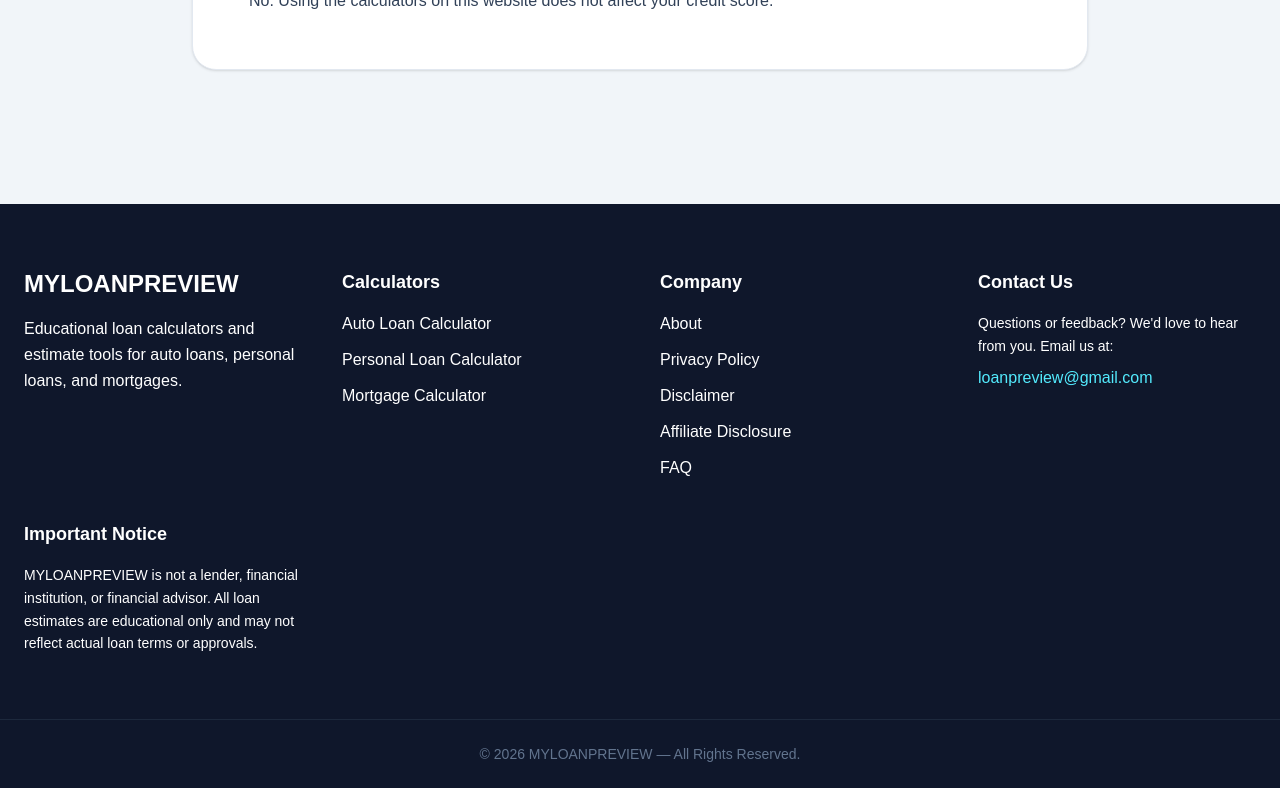
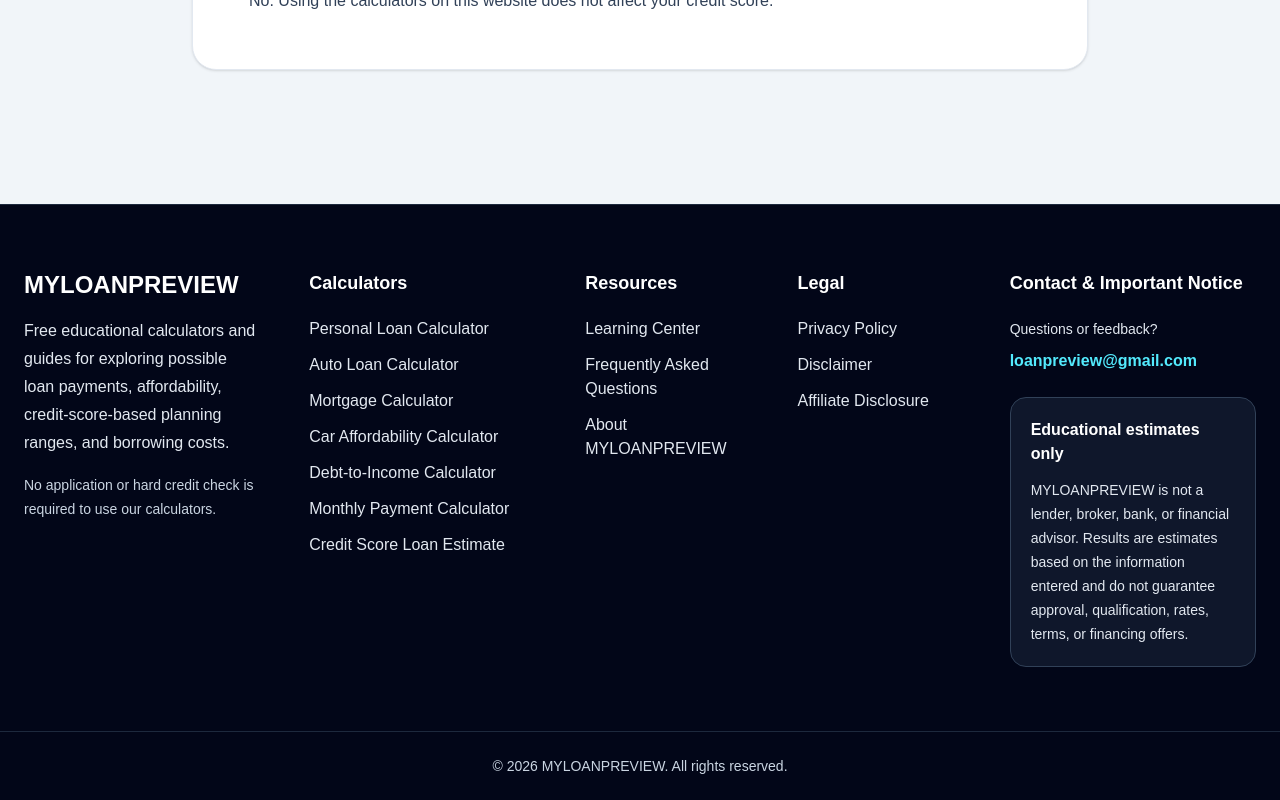
Before and after one commit to 39jorgegonzalez-lab/myloanpreview, a Next.js app: page /faq in a window 1280 px wide. Shown: the part 685-1485 px from the top of the page. Built offline with nearby package versions, Linux system fonts and the light colour scheme.

Commit message:
Trust: Improve global footer links and disclosures

```diff
--- a/app/components/layout/Footer.tsx
+++ b/app/components/layout/Footer.tsx
@@ -1,125 +1,191 @@
+import Link from "next/link";
+
+const calculatorLinks = [
+  {
+    label: "Personal Loan Calculator",
+    href: "/personal-loan-calculator",
+  },
+  {
+    label: "Auto Loan Calculator",
+    href: "/auto-loan-calculator",
+  },
+  {
+    label: "Mortgage Calculator",
+    href: "/mortgage-calculator",
+  },
+  {
+    label: "Car Affordability Calculator",
+    href: "/car-affordability-calculator",
+  },
+  {
+    label: "Debt-to-Income Calculator",
+    href: "/debt-to-income-calculator",
+  },
+  {
+    label: "Monthly Payment Calculator",
+    href: "/monthly-payment-calculator",
+  },
+  {
+    label: "Credit Score Loan Estimate",
+    href: "/credit-score-loan-estimate",
+  },
+];
+
+const resourceLinks = [
+  {
+    label: "Learning Center",
+    href: "/learning-center",
+  },
+  {
+    label: "Frequently Asked Questions",
+    href: "/faq",
+  },
+  {
+    label: "About MYLOANPREVIEW",
+    href: "/about",
+  },
+];
+
+const legalLinks = [
+  {
+    label: "Privacy Policy",
+    href: "/privacy-policy",
+  },
+  {
+    label: "Disclaimer",
+    href: "/disclaimer",
+  },
+  {
+    label: "Affiliate Disclosure",
+    href: "/affiliate-disclosure",
+  },
+];
+
+const footerLinkClasses =
+  "block rounded-md text-slate-200 transition hover:text-white hover:underline focus:outline-none focus:ring-2 focus:ring-cyan-300 focus:ring-offset-2 focus:ring-offset-slate-950";
+
 export default function Footer() {
   return (
+    <footer className="border-t border-slate-800 bg-slate-950 text-slate-200">
+      <div className="mx-auto grid max-w-7xl gap-12 px-6 py-16 md:grid-cols-2 xl:grid-cols-[1.3fr_1.25fr_0.9fr_0.9fr_1.35fr]">
+        <div>
+          <h2 className="text-2xl font-bold text-white">
+            MYLOANPREVIEW
+          </h2>
 
-      <footer className="bg-slate-900 text-slate-300">
-
-        <div className="max-w-7xl mx-auto px-6 py-16 grid md:grid-cols-4 gap-10">
-
-          <div>
-
-            <h3 className="text-white text-2xl font-bold mb-4">
-              MYLOANPREVIEW
-            </h3>
-
-            <p className="leading-relaxed text-white">
-              Educational loan calculators and estimate tools
-              for auto loans, personal loans, and mortgages.
+          <p className="mt-4 max-w-sm leading-7 text-slate-200">
+            Free educational calculators and guides for
+            exploring possible loan payments,
+            affordability, credit-score-based planning
+            ranges, and borrowing costs.
           </p>
 
-          </div>
-
-
-          <div>
-
-            <h4 className="text-lg text-white font-semibold mb-4">
-              Calculators
-            </h4>
-
-            <div className="space-y-3">
-
-              <a href="/auto-loan-calculator" className="block hover:underline text-white">
-                Auto Loan Calculator
-              </a>
-
-              <a href="/personal-loan-calculator" className="block hover:underline text-white">
-                Personal Loan Calculator
-              </a>
-
-              <a href="/mortgage-calculator" className="block hover:underline text-white">
-                Mortgage Calculator
-              </a>
-
-            </div>
-
-          </div>
-
-
-          <div>
-
-            <h4 className="text-lg text-white font-semibold mb-4">
-              Company
-            </h4>
-
-            <div className="space-y-3">
-
-              <a href="/about" className="block hover:underline text-white">
-                About
-              </a>
-
-              <a href="/privacy-policy" className="block hover:underline text-white">
-                Privacy Policy
-              </a>
-
-              <a href="/disclaimer" className="block hover:underline text-white">
-                Disclaimer
-              </a>
-              <a href="/affiliate-disclosure" className="block hover:underline text-white">
-                Affiliate Disclosure
-              </a>
-
-<a href="/faq" className="block hover:underline text-white">
-  FAQ
-</a>
-
-            </div>
-
+          <p className="mt-4 max-w-sm text-sm leading-6 text-slate-300">
+            No application or hard credit check is
+            required to use our calculators.
+          </p>
         </div>
 
         <div>
-  <h4 className="text-lg text-white font-semibold mb-4">
-    Contact Us
-  </h4>
+          <h2 className="text-lg font-bold text-white">
+            Calculators
+          </h2>
 
-  <p className="text-white leading-relaxed text-sm">
+          <nav
+            aria-label="Footer calculator links"
+            className="mt-5 grid gap-3"
+          >
+            {calculatorLinks.map((link) => (
+              <Link
+                key={link.href}
+                href={link.href}
+                className={footerLinkClasses}
+              >
+                {link.label}
+              </Link>
+            ))}
+          </nav>
+        </div>
+
+        <div>
+          <h2 className="text-lg font-bold text-white">
+            Resources
+          </h2>
+
+          <nav
+            aria-label="Footer resource links"
+            className="mt-5 grid gap-3"
+          >
+            {resourceLinks.map((link) => (
+              <Link
+                key={link.href}
+                href={link.href}
+                className={footerLinkClasses}
+              >
+                {link.label}
+              </Link>
+            ))}
+          </nav>
+        </div>
+
+        <div>
+          <h2 className="text-lg font-bold text-white">
+            Legal
+          </h2>
+
+          <nav
+            aria-label="Footer legal links"
+            className="mt-5 grid gap-3"
+          >
+            {legalLinks.map((link) => (
+              <Link
+                key={link.href}
+                href={link.href}
+                className={footerLinkClasses}
+              >
+                {link.label}
+              </Link>
+            ))}
+          </nav>
+        </div>
+
+        <div>
+          <h2 className="text-lg font-bold text-white">
+            Contact &amp; Important Notice
+          </h2>
+
+          <p className="mt-5 text-sm leading-6 text-slate-200">
             Questions or feedback?
-    We'd love to hear from you.
-    Email us at:
           </p>
 
           <a
             href="mailto:loanpreview@gmail.com"
-    className="block hover:underline text-cyan-300 mt-2"
+            className="mt-2 inline-block rounded-md font-semibold text-cyan-300 transition hover:text-cyan-200 hover:underline focus:outline-none focus:ring-2 focus:ring-cyan-300 focus:ring-offset-2 focus:ring-offset-slate-950"
           >
             loanpreview@gmail.com
           </a>
+
+          <div className="mt-6 rounded-2xl border border-slate-700 bg-slate-900 p-5">
+            <p className="font-bold text-white">
+              Educational estimates only
+            </p>
+
+            <p className="mt-3 text-sm leading-6 text-slate-200">
+              MYLOANPREVIEW is not a lender, broker, bank,
+              or financial advisor. Results are estimates
+              based on the information entered and do not
+              guarantee approval, qualification, rates,
+              terms, or financing offers.
+            </p>
+          </div>
+        </div>
       </div>
 
-<div>
-  <h4 className="text-lg text-white font-semibold mb-4">
-    Important Notice
-  </h4>
-
-            <p className="text-white leading-relaxed text-sm">
-              MYLOANPREVIEW is not a lender, financial institution,
-              or financial advisor. All loan estimates are educational only
-              and may not reflect actual loan terms or approvals.
-            </p>
-
+      <div className="border-t border-slate-800">
+        <div className="mx-auto max-w-7xl px-6 py-6 text-center text-sm text-slate-300">
+          © 2026 MYLOANPREVIEW. All rights reserved.
         </div>
-
       </div>
-
-
-        <div className="border-t border-slate-800">
-
-          <div className="max-w-7xl mx-auto px-6 py-6 text-sm text-slate-500 text-center">
-
-            © 2026 MYLOANPREVIEW — All Rights Reserved.
-
-          </div>
-
-        </div>
-
     </footer>
   );
 }
```
Lines whose indentation alone changed are shown as unchanged.
